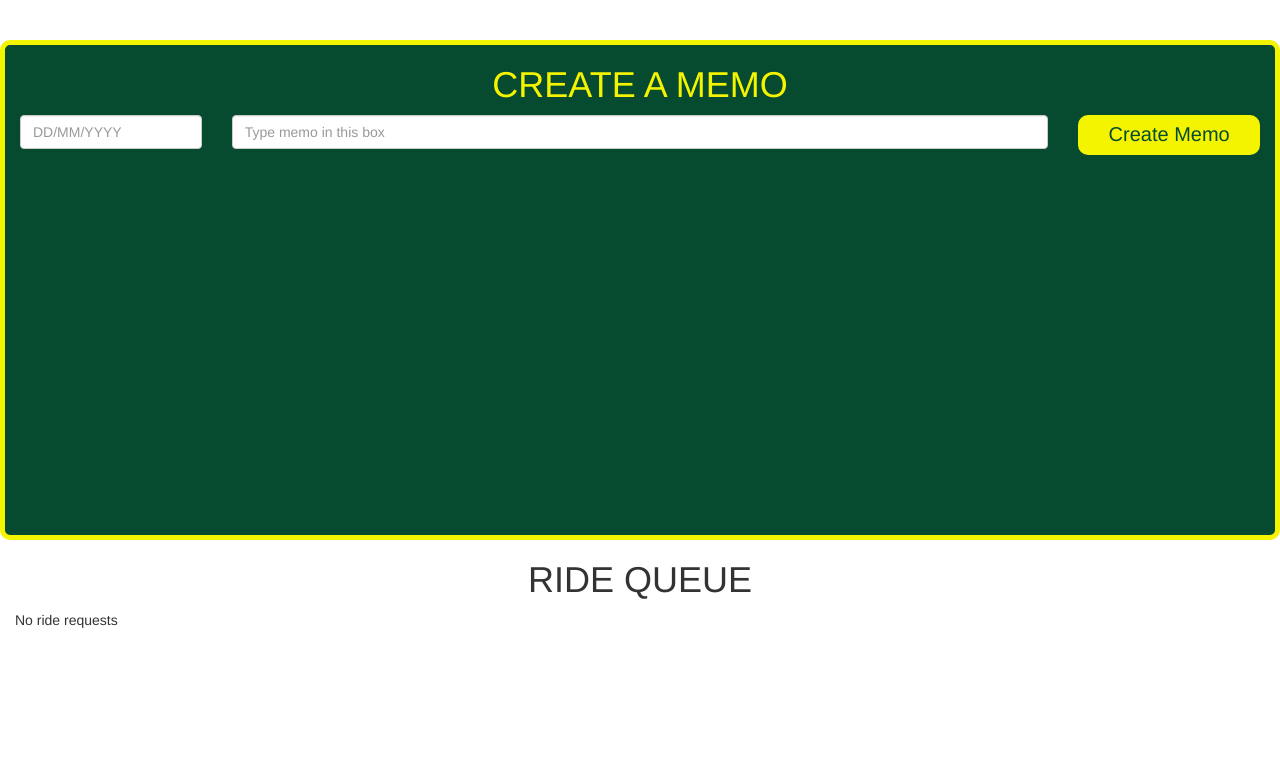
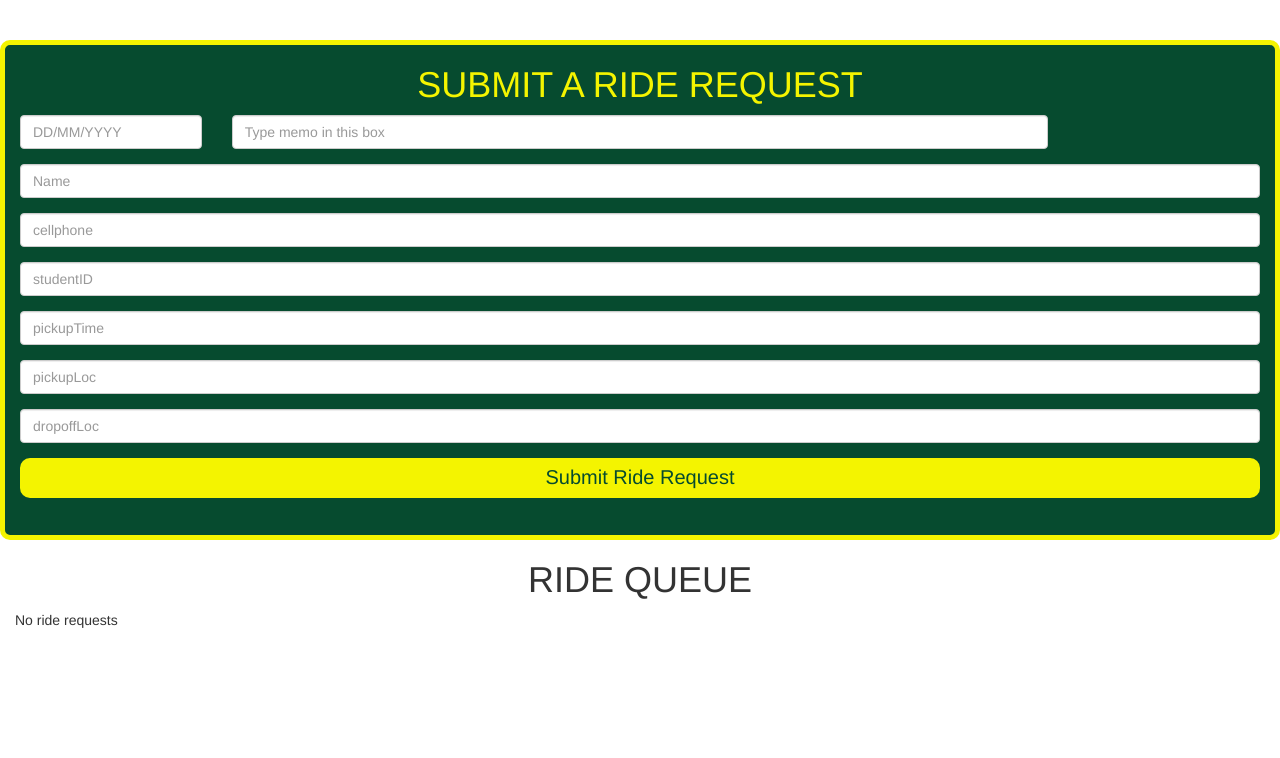
Before and after one commit to ian-garrett/Safe-Ride-App, a Flask app: page / in a window 1280 px wide. Shown: the top 758 px of the page. Run offline with Flask 2, Linux system fonts and the light colour scheme; data that the repository does not hold is empty; some libraries are stand-ins or nearby versions.

Commit message:
add more fields

```diff
--- a/templates/index.html
+++ b/templates/index.html
@@ -24,18 +24,47 @@
 
 <div id="fullContainerRider" class="container">
 
-<h1>Create a Memo</h1>
+<h1>Submit a Ride Request</h1>
+<!--   Needed fields: Name, cellphone, studentID, pickuptime, pickupLoc, dropoffLoc,  -->
 <div class="row">
-    <div class="col-md-2">
+        <div class="col-md-2">
     <input type="text" class="form-control"
      name="Date" id='date' placeholder="DD/MM/YYYY"/>
   </div>
   <div class="col-md-8">
     <input type="text" class="form-control"
-      name="Riderequest" id='rideRequest' placeholder="Type memo in this box"/>
+      name="Memo" id='rideRequest' placeholder="Type memo in this box"/>
   </div>
-  <div class="col-md-2">
-    <button id="create">Create Memo</button>
+
+
+
+    <div class="col-xs-12">
+    <input type="text" class="form-control"
+     name="Name" id='name' placeholder="Name"/>
+  </div>
+  <div class="col-xs-12">
+    <input type="text" class="form-control"
+      name="Cellphone" id='cellphone' placeholder="cellphone"/>
+  </div>
+  <div class="col-xs-12">
+    <input type="text" class="form-control"
+      name="StudentID" id='studentID' placeholder="studentID"/>
+  </div>
+  <div class="col-xs-12">
+    <input type="text" class="form-control"
+      name="PickupTime" id='pickupTime' placeholder="pickupTime"/>
+  </div>
+  <div class="col-xs-12">
+    <input type="text" class="form-control"
+      name="PickupLoc" id='pickupLoc' placeholder="pickupLoc"/>
+  </div>
+  <div class="col-xs-12">
+    <input type="text" class="form-control"
+      name="DropoffLoc" id='dropoffLoc' placeholder="dropoffLoc"/>
+  </div>
+
+  <div class="col-xs-12">
+    <button id="create">Submit Ride Request</button>
   </div>
  </div>
 
@@ -66,7 +95,7 @@
   <div class="col-md-2">
     {{ rideRequest.date | humanize }}
   </div>
-  <div class="col-md-8">
+  <div class="col-xs-12">
     {{ rideRequest.text }}
   </div>
   </div>
@@ -94,10 +123,19 @@
               var date = $('#date').val();
               var rideRequest = $('#rideRequest').val();
 
+              var name = $('#name').val();
+              var cellphone = $('#cellphone').val();
+              var studentID = $('#studentID').val();
+              var pickupTime = $('#pickupTime').val();
+              var pickupLoc = $('#pickupLoc').val();
+              var dropoffLoc = $('#dropoffLoc').val();
+
               //AJAX call
               $.getJSON($SCRIPT_ROOT + '/_createrideRequest',
                   // The object to pass to the server
-                  {date: date, rideRequest: rideRequest},
+                  {date: date, rideRequest: rideRequest,
+                    name: name, cellphone: cellphone, studentID: studentID, pickupTime: pickupTime, pickupLoc: pickupLoc, dropoffLoc: dropoffLoc,
+                  },
                   // The function to call with the response
                   function(data) {
                     location.reload(true);
```
